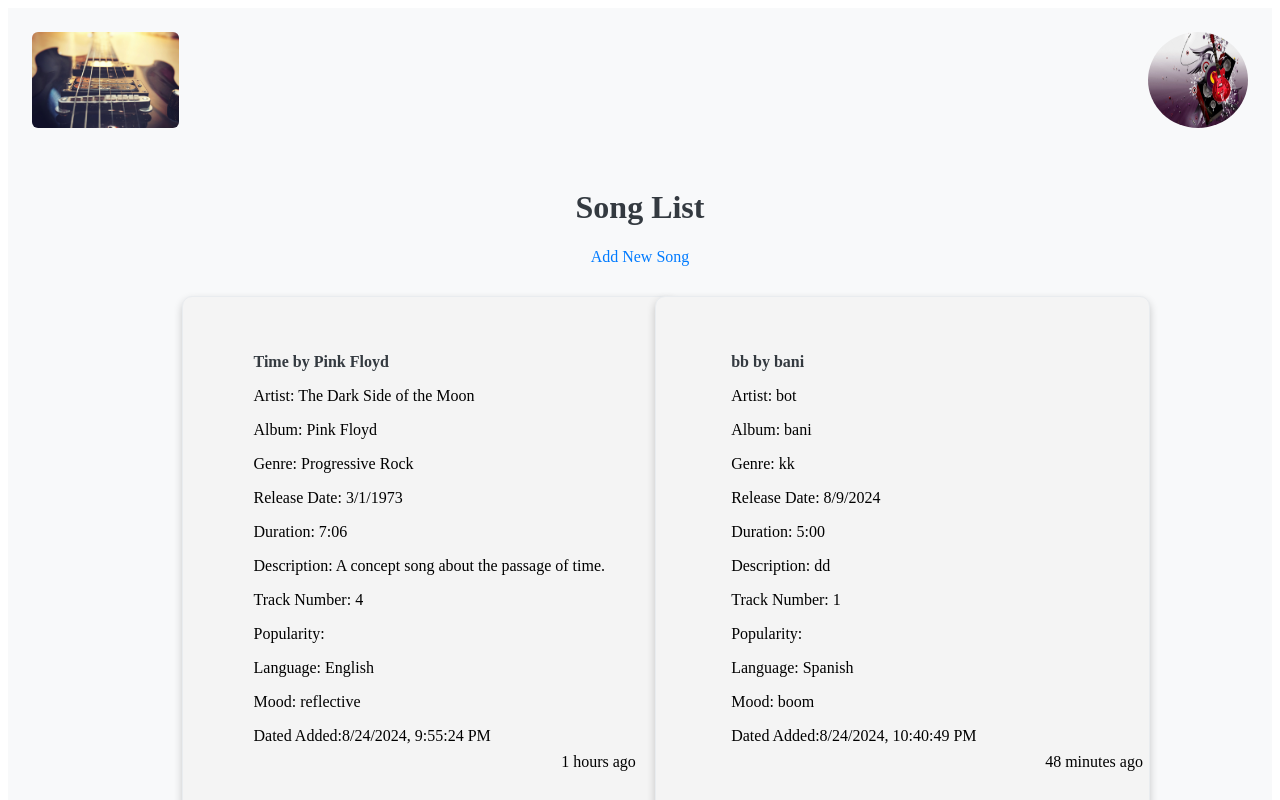
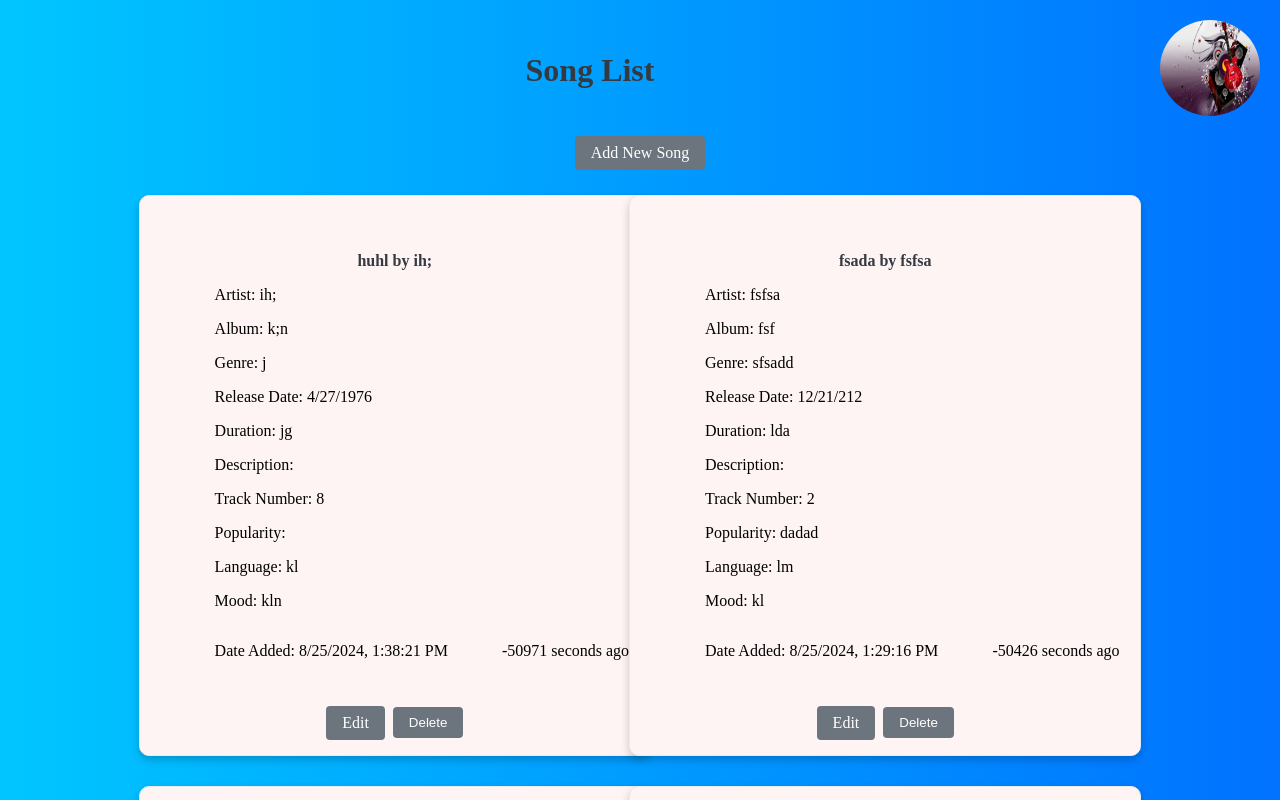
Before and after one commit to proall22/SongListProject, a React (Vite) app: page / in a window 1280 px wide. Shown: the top 800 px of the page. Built offline with nearby package versions, Linux system fonts and the light colour scheme; data requests are answered from the project's data file.

Commit message:
song project

```diff
--- a/db.json
+++ b/db.json
@@ -1,7 +1,7 @@
 {
   "songs": [
     {
-      "id": "5f48",
+      "id": "9632",
       "title": "Time",
       "artist": "Pink Floyd",
       "album": "The Dark Side of the Moon",
@@ -12,50 +12,50 @@
       "track_number": "4",
       "language": "English",
       "mood": "reflective",
-      "date_added": "2024-08-24T21:55:24.567Z"
+      "date_added": "2024-08-25T12:21:58.801Z"
     },
     {
-      "id": "7b71",
-      "title": "bb",
-      "artist": "bani",
-      "album": "bot",
-      "genre": "kk",
-      "release_date": "2024-08-09",
-      "duration": "5:00",
-      "description": "dd",
-      "track_number": "1",
+      "id": "cf69",
+      "title": "Bake B",
+      "artist": "YD",
+      "album": "Aosn",
+      "genre": "Reagee",
+      "release_date": "1999-12-21",
+      "duration": "4",
+      "description": "Yy",
+      "track_number": "2",
       "language": "Spanish",
-      "mood": "boom",
-      "date_added": "2024-08-24T22:40:49.968Z"
+      "mood": "Bo",
+      "date_added": "2024-08-25T12:24:23.802Z"
     },
     {
-      "id": "30f0",
-      "title": "JJ",
-      "artist": "Klm",
-      "album": "kas",
-      "genre": "Ballad",
-      "release_date": "2024-08-22",
-      "duration": "9:33",
+      "id": "1a19",
+      "title": "fsada",
+      "artist": "fsfsa",
+      "album": "fsf",
+      "genre": "sfsadd",
+      "release_date": "0212-12-21",
+      "duration": "lda",
       "description": "",
-      "track_number": "3",
-      "popularity": "89",
-      "language": "Germany",
-      "mood": "kkey",
-      "date_updated": "2024-08-24T23:27:26.403Z"
+      "track_number": "2",
+      "popularity": "dadad",
+      "language": "lm",
+      "mood": "kl",
+      "date_added": "2024-08-25T13:29:16.991Z"
     },
     {
-      "id": "2e2c",
-      "title": "oOPP",
-      "artist": "Hk",
-      "album": "GJ",
-      "genre": "Africa",
-      "release_date": "2024-08-06",
-      "duration": "7:00",
-      "description": "ere",
-      "track_number": "4",
-      "language": "English",
-      "mood": "tt",
-      "date_added": "2024-08-24T23:27:00.693Z"
+      "id": "40b4",
+      "title": "huhl",
+      "artist": "ih;",
+      "album": "k;n",
+      "genre": "j",
+      "release_date": "1976-04-27",
+      "duration": "jg",
+      "description": "",
+      "track_number": "8",
+      "language": "kl",
+      "mood": "kln",
+      "date_added": "2024-08-25T13:38:21.545Z"
     }
   ]
 }
--- a/src/App.jsx
+++ b/src/App.jsx
@@ -1,8 +1,10 @@
+/* eslint-disable react/no-unknown-property */
 /** @jsxImportSource @emotion/react */
-import React, { Suspense, lazy } from "react";
+import { Suspense, lazy } from "react";
 import { BrowserRouter as Router, Route, Routes } from "react-router-dom";
 import { ThemeProvider } from "@emotion/react";
 import { theme } from "./theme/theme";
+import GlobalStyles from "./GlobalStyles";
 
 const SongList = lazy(() => import("./components/SongList"));
 const SongForm = lazy(() => import("./components/SongForm"));
@@ -10,6 +12,14 @@ const SongForm = lazy(() => import("./components/SongForm"));
 function App() {
 	return (
 		<ThemeProvider theme={theme}>
+			<GlobalStyles />
+			<div
+				css={{
+					padding: "20px",
+					background: "linear-gradient(to right, #00c6ff, #0072ff)",
+					minHeight: "100vh",
+				}}
+			>
 				<Router>
 					<Suspense fallback={<div>Loading...</div>}>
 						<Routes>
@@ -19,6 +29,7 @@ function App() {
 						</Routes>
 					</Suspense>
 				</Router>
+			</div>
 		</ThemeProvider>
 	);
 }
--- /dev/null
+++ b/src/GlobalStyles.jsx
@@ -0,0 +1,17 @@
+/** @jsxImportSource @emotion/react */
+import { css, Global } from "@emotion/react";
+
+const GlobalStyles = () => (
+	<Global
+		styles={css`
+			body {
+				margin: 0;
+				padding: 0;
+				box-sizing: border-box;
+				background: #f0e0f0;
+			}
+		`}
+	/>
+);
+
+export default GlobalStyles;
--- a/src/components/SongForm.jsx
+++ b/src/components/SongForm.jsx
@@ -57,7 +57,7 @@ const SongForm = () => {
 						popularity,
 						language,
 						mood,
-						date_updated: date,
+						date_added: date,
 					},
 				})
 			);
--- a/src/components/SongList.jsx
+++ b/src/components/SongList.jsx
@@ -34,13 +34,14 @@ const SongList = () => {
 	return (
 		<Container>
 			<ImageContainer>
+				<HeaderContainer className="heading">
+					<Heading>Song List</Heading>
+				</HeaderContainer>
 				<div className="imageContainer">
-					<img src={guitarImage} className="logo" alt="guitar Image" />
 					<img src={guitarMusic} className="logo guitar" alt="guitar Image" />
 				</div>
 			</ImageContainer>
 			<SongListContainer>
-				<Heading>Song List</Heading>
 				<StyledLink to="/add">Add New Song</StyledLink>
 				<ListContainer>
 					{list.slice(0, showAll ? list.length : 5).map((song) => (
@@ -49,8 +50,8 @@ const SongList = () => {
 								<SongTitle>
 									{song.title} by {song.artist}
 								</SongTitle>
-								<p>Artist: {song.album}</p>
-								<p>Album: {song.artist}</p>
+								<p>Artist: {song.artist}</p>
+								<p>Album: {song.album}</p>
 								<p>Genre: {song.genre}</p>
 								<p>
 									Release Date:{" "}
@@ -64,12 +65,9 @@ const SongList = () => {
 								<p>Mood: {song.mood}</p>
 								<TimeDisplay>
 									<span>
-										{existingSong
-											? "Date Updated:"(
-													new Date(song.date_updated).toLocaleString()
-											  )
-											: "Dated Added:"}
-										{new Date(song.date_added).toLocaleString()}
+										<p>
+											Date Added: {new Date(song.date_added).toLocaleString()}
+										</p>
 									</span>
 									<TimeDisplayActual>
 										<p> {getRelativeTime(song.date_added)}</p>
@@ -103,9 +101,16 @@ const SongList = () => {
 
 const ListContainer = styled.div`
 	display: grid;
-	grid-template-columns: 1fr 1fr;
+	grid-template-columns: 2fr 2fr;
+	grid-template-rows: auto;
 	grid-gap: 10px;
-	margin-top: 20px;
+	padding: 10px;
+	margin: 5px;
+	justify-items: center;
+	@media (max-width: 600px) {
+		grid-template-columns: repeat(auto-fit, minmax(200px, 1fr));
+		grid-gap: 20px;
+	}
 `;
 const Lists = styled.div`
 	padding: 30px;
@@ -128,7 +133,7 @@ const ToggleButton = styled.button`
 `;
 
 const songStyle = css`
-	background-color: #f4f4f4;
+	background-color: #fff4f4;
 	margin: 10px;
 	padding: 15px;
 	border-radius: 10px;
@@ -140,30 +145,28 @@ const songStyle = css`
 		transform: translateY(-5px);
 	}
 	@media (max-width: 600px) {
-		max-width: 100%;
-		margin: 5px;
-		padding: 10px;
+		padding: 0;
+		margin: 0;
 	}
 `;
 
 const ImageContainer = styled.div`
+	display: flex;
+	align-items: flex-start;
+	justify-content: space-between;
 	.logo {
 		height: 6em;
-		padding: 1.5em;
 		will-change: filter;
 		transition: filter 300ms;
 		border-radius: 30px;
 	}
-	.imageContainer {
-		display: flex;
-		justify-content: space-between;
-	}
+
 	.logo.guitar {
 		width: 100px;
 		border-radius: 50%;
 	}
 	.logo.guitar:hover {
-		filter: drop-shadow(0 0 2em #61dafbaa);
+		filter: drop-shadow(0 0 2em #61eafbaa);
 	}
 
 	@keyframes logo-spin {
@@ -175,11 +178,17 @@ const ImageContainer = styled.div`
 		}
 	}
 `;
+const HeaderContainer = styled.div`
+	display: flex;
+	align-items: flex-end;
+	justify-content: center;
+	text-align: center;
+	margin: auto;
+`;
 
 const Container = styled.div`
 	display: flex;
 	flex-direction: column;
-	background-color: ${(props) => props.theme.colors.background};
 `;
 
 const Heading = styled.h1`
@@ -214,6 +223,7 @@ const SongTitle = styled.h1`
 	${typography}
 	font-size: ${(props) => props.theme.fontSizes.medium};
 	color: ${(props) => props.theme.colors.dark};
+	text-align: center;
 `;
 
 const Actions = styled.div`
@@ -228,19 +238,30 @@ display: flex;
 align:items: center;
 justify:content: space-between;
 position: relative;
+@media (max-width: 600px) {
+	display:inline-block;
+}
 `;
 const TimeDisplayActual = styled.div`
 	position: relative;
-	top: 10px;
-	left: 20%;
+	top: 0px;
+	left: 15%;
 `;
 
 const StyledLink = styled(Link)`
-	${typography}
-	color: ${(props) => props.theme.colors.primary};
+	${layout}
+	${color}
+  ${space}
+  border: none;
 	text-decoration: none;
+	background-color: ${(props) => props.theme.colors.secondary};
+	color: ${(props) => props.theme.colors.white};
+	padding: ${(props) => props.theme.space[2]}px
+		${(props) => props.theme.space[3]}px;
+	border-radius: ${(props) => props.theme.radii.small};
+	cursor: pointer;
 	&:hover {
-		text-decoration: underline;
+		background-color: ${(props) => props.theme.colors.dark};
 	}
 `;
 const LinkSection = styled.section`
--- a/src/features/songsSlice.js
+++ b/src/features/songsSlice.js
@@ -23,8 +23,7 @@ const songsSlice = createSlice({
 			state.loading = true;
 		},
 		addSongSuccess: (state, action) => {
-			state.list.push(action.payload);
-			console.log(action.payload.id);
+			state.list.unshift(action.payload);
 		},
 		addSongFailure: (state, action) => {
 			state.error = action.payload;
--- a/src/index.css
+++ /dev/null
@@ -1,10 +0,0 @@
-body {
-	font-family: Arial, sans-serif;
-	margin: 0;
-	padding: 0;
-	box-sizing: border-box;
-}
-
-* {
-	box-sizing: inherit;
-}
--- a/src/redux/rootSaga.js
+++ b/src/redux/rootSaga.js
@@ -2,8 +2,5 @@ import { all } from "redux-saga/effects";
 import { watchFetchSongs } from "../sagas/songSagas";
 
 export default function* rootSaga() {
-	yield all([
-		watchFetchSongs(),
-		// add other sagas here
-	]);
+	yield all([watchFetchSongs()]);
 }
--- a/src/sagas/songSagas.js
+++ b/src/sagas/songSagas.js
@@ -1,6 +1,5 @@
 import { call, put, takeEvery } from "redux-saga/effects";
 import {
-	fetchSongsRequest,
 	fetchSongsSuccess,
 	fetchSongsFailure,
 	addSongSuccess,
@@ -12,6 +11,7 @@ function* fetchSongs() {
 	try {
 		const response = yield call(fetch, "http://localhost:5000/songs");
 		const data = yield response.json();
+		data.reverse();
 		yield put(fetchSongsSuccess(data));
 	} catch (error) {
 		yield put(fetchSongsFailure(error.toString()));
```
Lines whose indentation alone changed are shown as unchanged.
